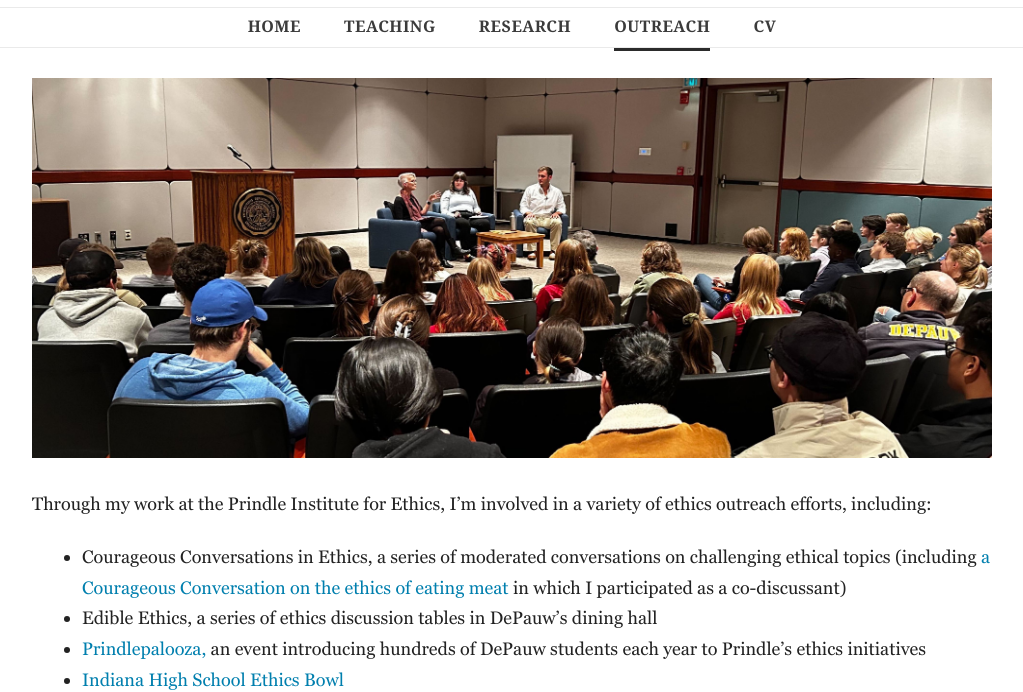
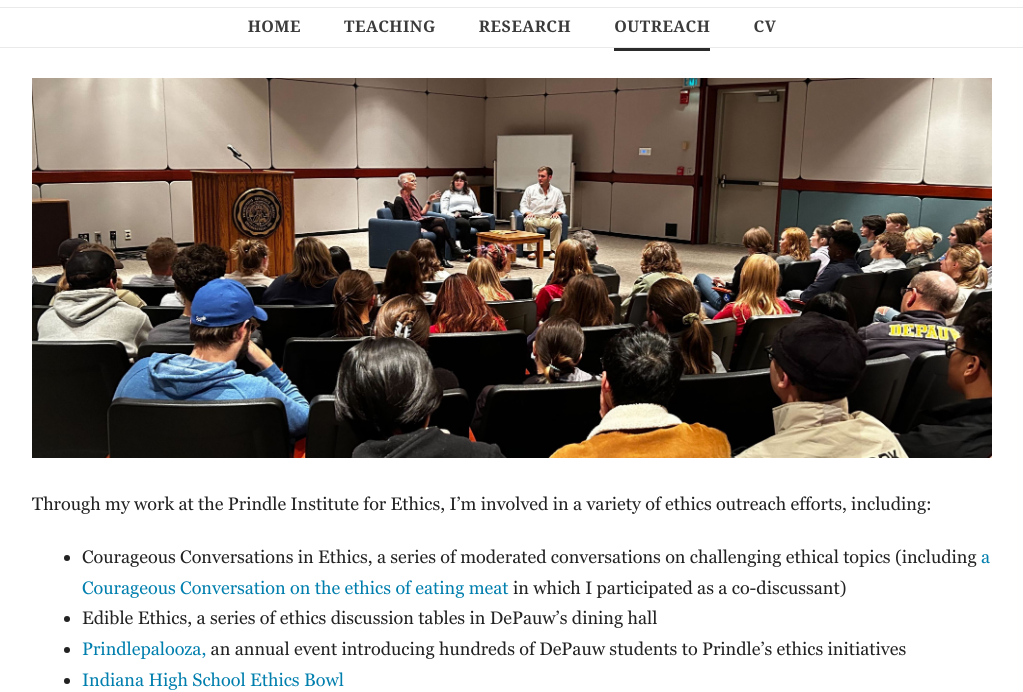
Before and after one commit to JoPoFoSho/JoPoFoSho.github.io, a plain HTML site: page PPE.html in a window 1280 px wide. Shown: the part 114-806 px from the top of the page, without its empty margins (128-1151 px from the left). Drawn offline with nearby package versions, Linux system fonts and the light colour scheme.

Commit message:
Update PPE.html

```diff
--- a/PPE.html
+++ b/PPE.html
@@ -84,7 +84,7 @@
     	<ul style="margin-left:50px; line-height: 1.7em;  ">
         <li>Courageous Conversations in Ethics, a series of moderated conversations on challenging ethical topics (including <a href="https://www.prindleinstitute.org/prindle-institute-event/eating-meat-ccie/" target="_blank" rel="noopener">a Courageous Conversation on the ethics of eating meat</a> in which I participated as a co-discussant)</li>
         <li>Edible Ethics, a series of ethics discussion tables in DePauw’s dining hall</li>
-        <li><a href="https://www.prindleinstitute.org/prindle-institute-event/prindlepalooza-2022/" target="_blank" rel="noopener">Prindlepalooza,</a> an event introducing hundreds of DePauw students each year to Prindle’s ethics initiatives</li>
+        <li><a href="https://www.prindleinstitute.org/prindle-institute-event/prindlepalooza-2022/" target="_blank" rel="noopener">Prindlepalooza,</a> an annual event introducing hundreds of DePauw students to Prindle’s ethics initiatives</li>
         <li><a href="https://www.prindleinstitute.org/community-engagement/indiana-high-school-ethics-bowl/" target="_blank" rel="noopener">Indiana High School Ethics Bowl</a></li>
         </ul>
     	<br/>
```
